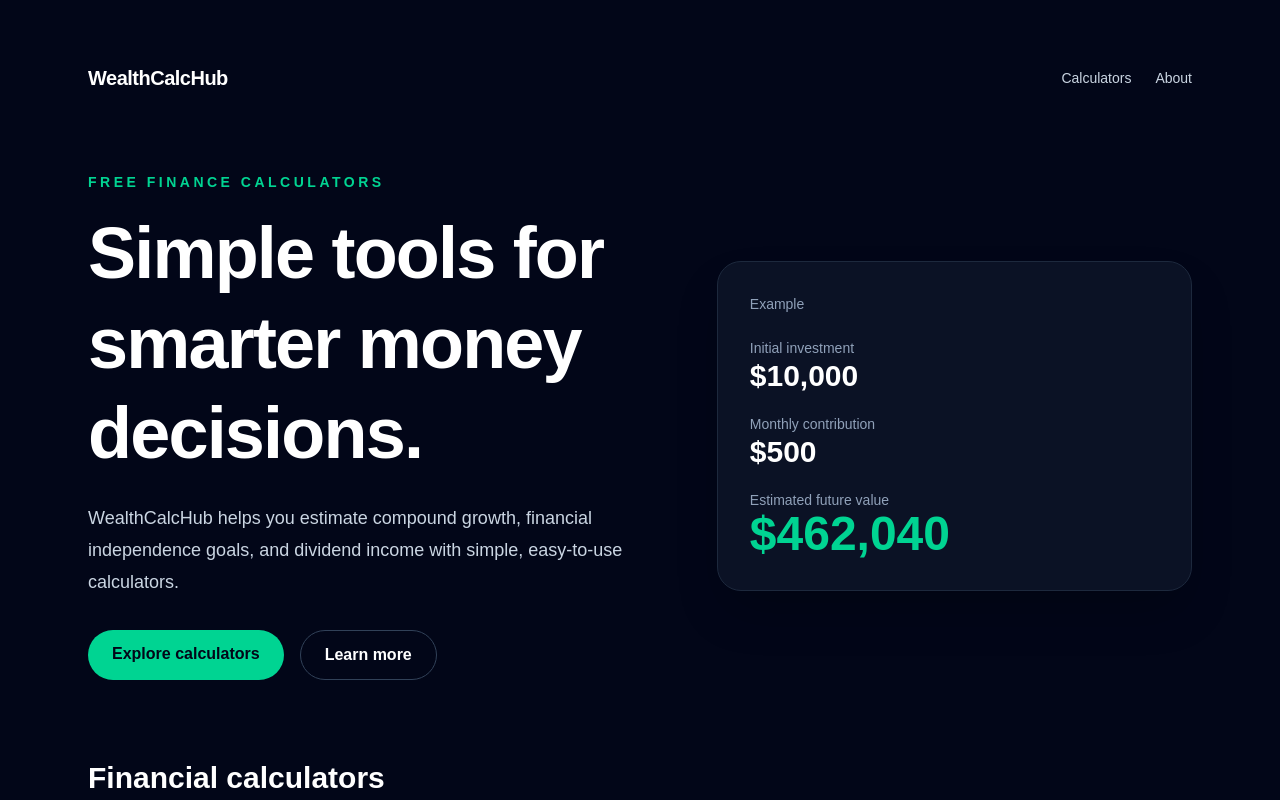
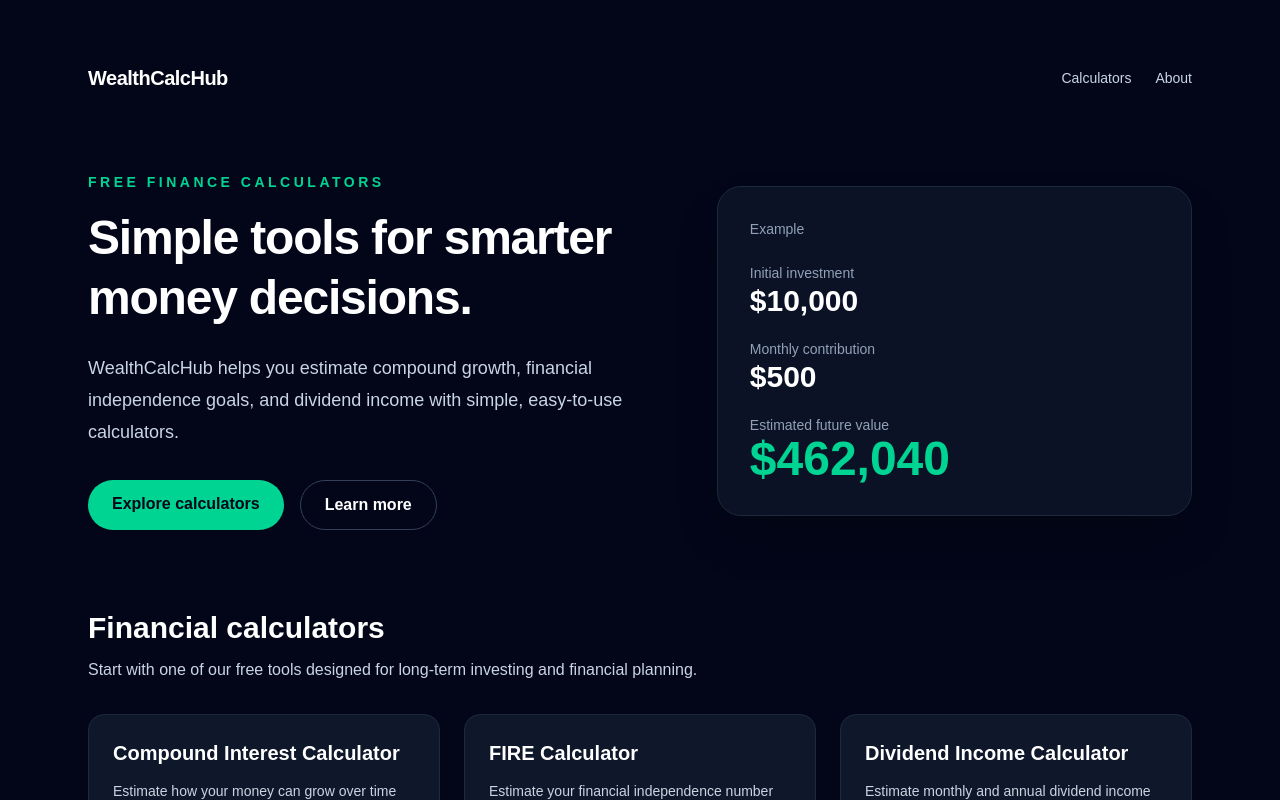
Before and after one commit to AWIN0420/wealthcalchub, a Next.js app: page / in a window 1280 px wide. Shown: the top 800 px of the page. Built offline with nearby package versions, Linux system fonts and the light colour scheme.

Commit message:
Reduce homepage hero font size

```diff
--- a/src/app/page.tsx
+++ b/src/app/page.tsx
@@ -40,7 +40,7 @@ export default function Home() {
             <p className="mb-4 text-sm font-semibold uppercase tracking-[0.25em] text-emerald-400">
               Free Finance Calculators
             </p>
-            <h1 className="max-w-3xl text-5xl font-bold leading-tight tracking-tight md:text-7xl">
+            <h1 className="max-w-3xl text-4xl font-bold leading-tight tracking-tight md:text-5xl">
               Simple tools for smarter money decisions.
             </h1>
             <p className="mt-6 max-w-2xl text-lg leading-8 text-slate-300">
```
